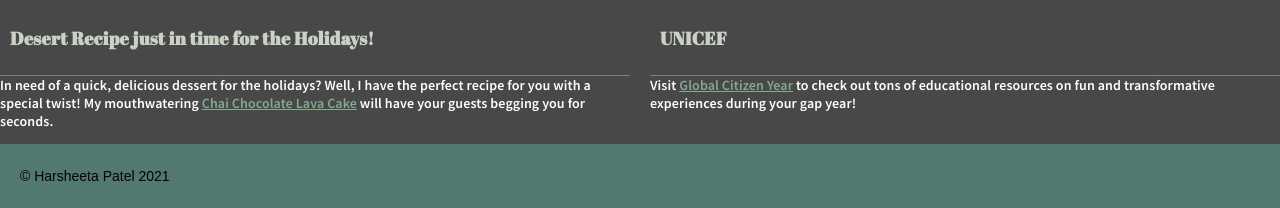
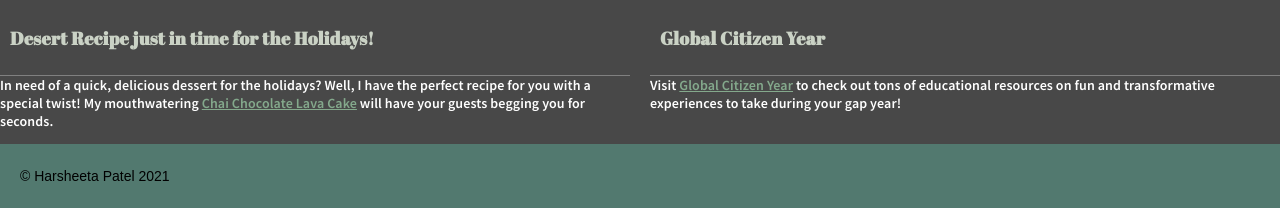
Before and after one commit to harsheetapatel/harsheetapatel.github.io, a plain HTML site: page index.html in a window 1280 px wide. Shown: the part 1850-2058 px from the top of the page. Drawn offline with Linux system fonts and the light colour scheme.

Commit message:
Update index.html

```diff
--- a/index.html
+++ b/index.html
@@ -53,9 +53,9 @@
 
         <div class="project">
           <img src="pic.jpeg" />
-          <h2>UNICEF</h2>
+          <h2>Global Citizen Year</h2>
           <p class="description">
-            Visit <a href="https://www.globalcitizenyear.org/gap-year-resources/" target="_blank">Global Citizen Year</a> to check out tons of educational resources on fun and transformative experiences during your gap year!</p>
+            Visit <a href="https://www.globalcitizenyear.org/gap-year-resources/" target="_blank">Global Citizen Year</a> to check out tons of educational resources on fun and transformative experiences to take during your gap year!</p>
         </div>
 
       </main>
```
